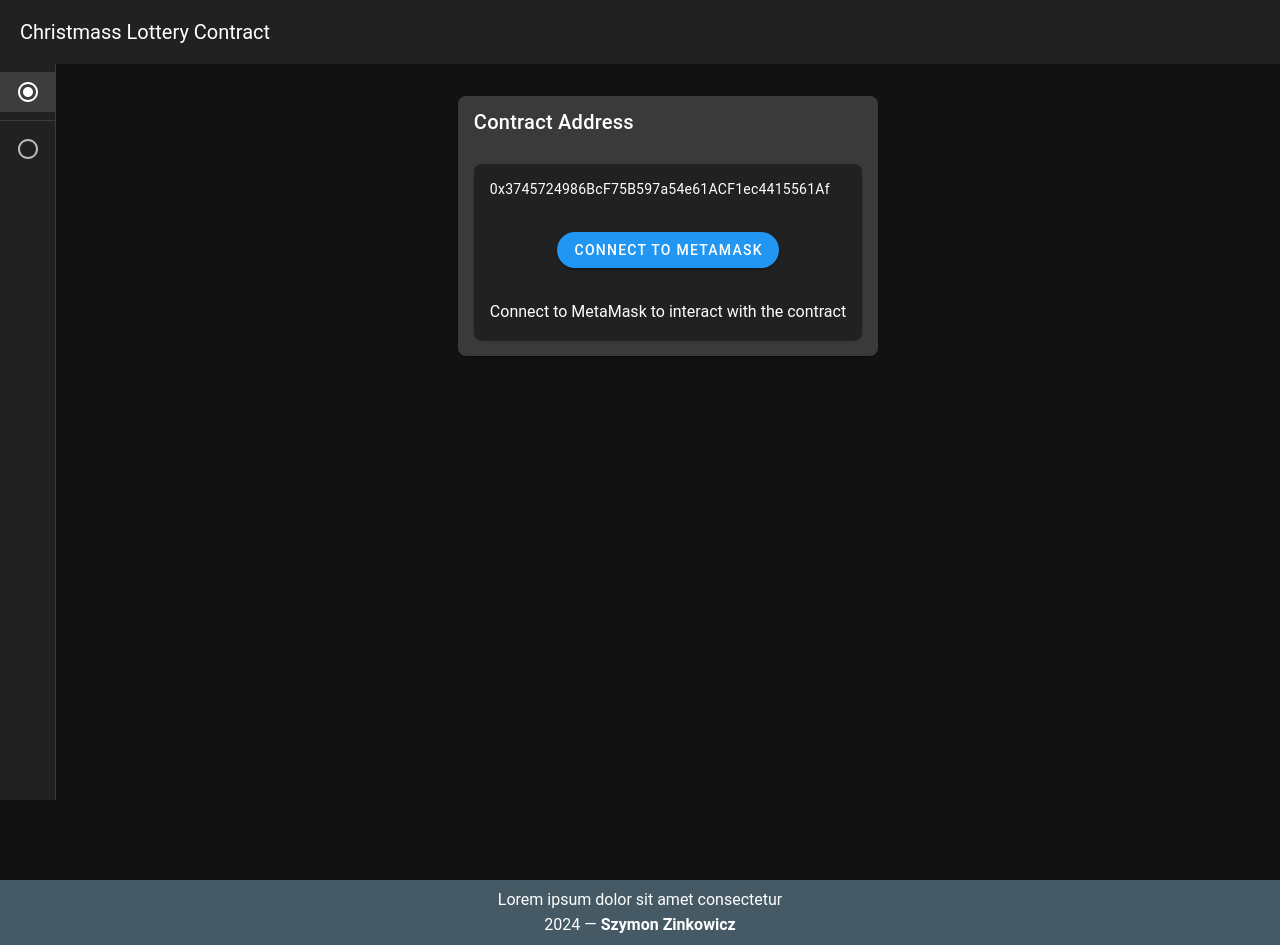
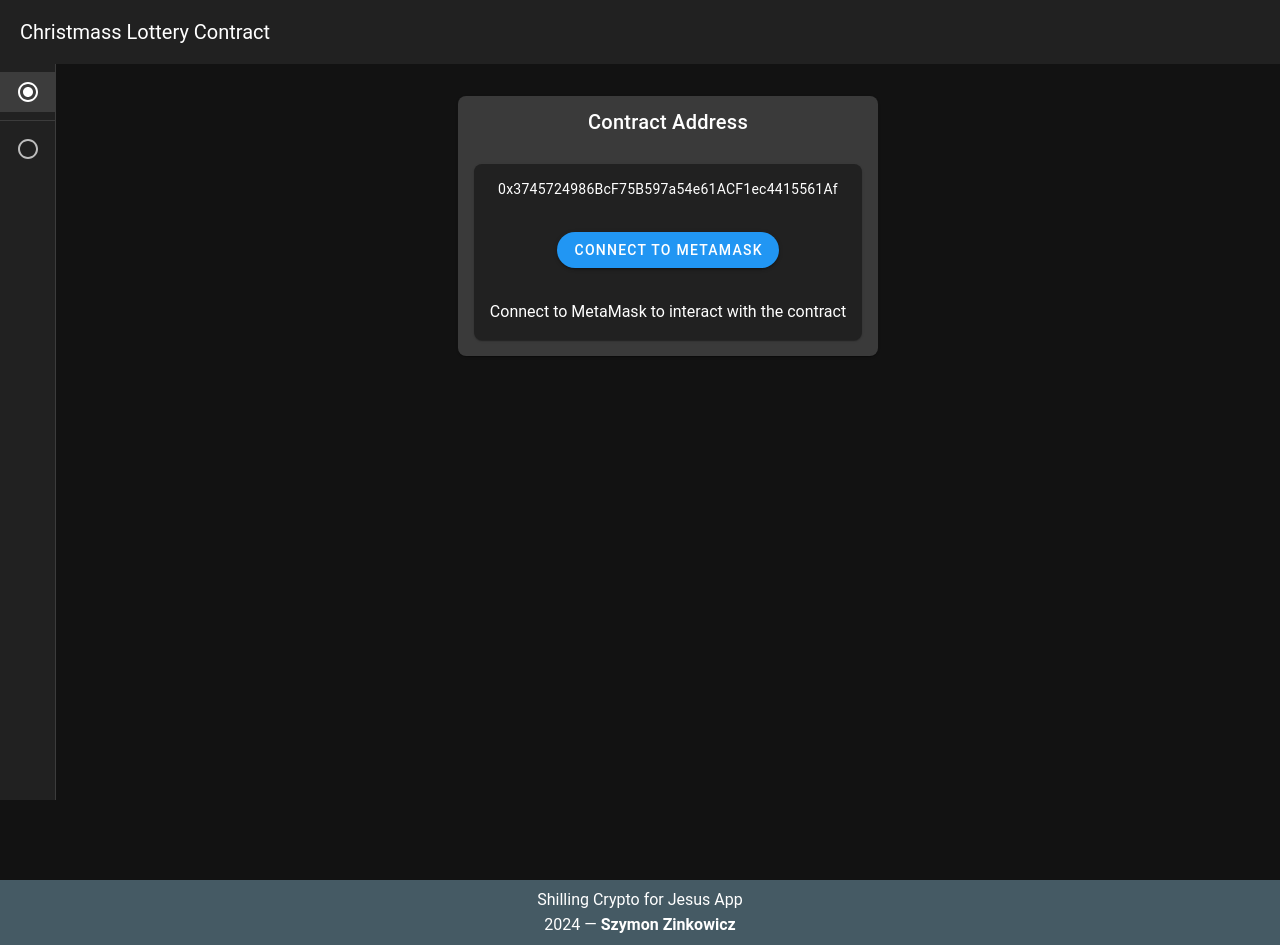
Before and after one commit to Siponek/Shilling-Crypto-for-Jesus, a Vue app: page / in a window 1280 px wide. Built offline with nearby package versions, Linux system fonts and the light colour scheme; what @web3-onboard/injected-wallets, @web3-onboard/vue would draw is missing.

Commit message:
fix: css flex wrap fix, added proper footer

```diff
--- a/src/App.vue
+++ b/src/App.vue
@@ -16,6 +16,7 @@
             min-width="960px"
             min-height="880px"
             class="color-discreet-bullet"
+            align="center"
         >
             <v-container>
                 <router-view />
@@ -25,7 +26,7 @@
             class="bg-blue-grey-darken-2 text-center d-lg-flex flex-column"
         >
             <div class="pt-0">
-                Lorem ipsum dolor sit amet consectetur
+                Shilling Crypto for Jesus App
             </div>
 
             <v-divider></v-divider>
--- a/src/views/HomeView.vue
+++ b/src/views/HomeView.vue
@@ -14,7 +14,7 @@
 </script>
 
 <template>
-    <v-row no-gutters>
+    <v-row no-gutters dense id="main-row">
         <Transition :duration="1200">
             <v-col
                 :class="{
@@ -115,7 +115,6 @@
                                         : 'YOU GOT NOTHING'
                                 }}</v-card-text>
                             </v-card>
-
                             <AbiInterface />
                         </v-container>
                     </v-card>
@@ -168,7 +167,7 @@
     }
 
     .col-connected {
-        flex: 0 0 20% !important; /* Equivalent to cols="3" in a 12-column grid */
+        flex: 0 0 0% !important; /* Equivalent to cols="3" in a 12-column grid */
     }
 
     .col-disconnected {
@@ -177,6 +176,10 @@
 </style>
 
 <style scoped>
+    #main-row,
+    v-row {
+        flex-wrap: nowrap !important;
+    }
     .metamask-class {
         max-width: min-content;
     }
```
